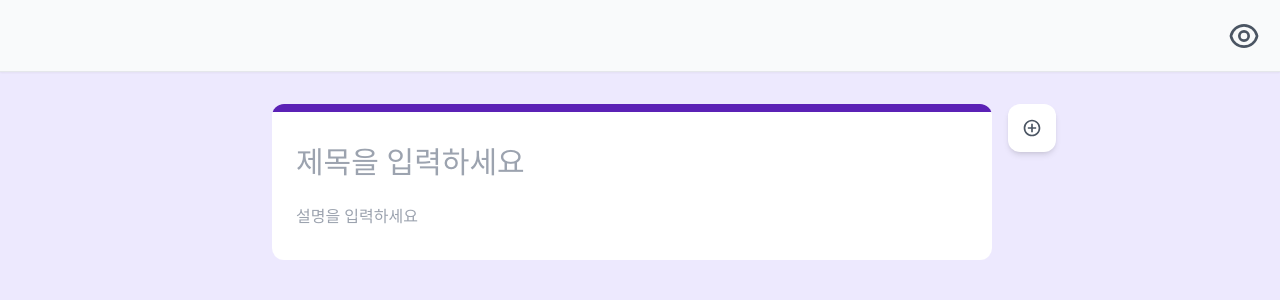
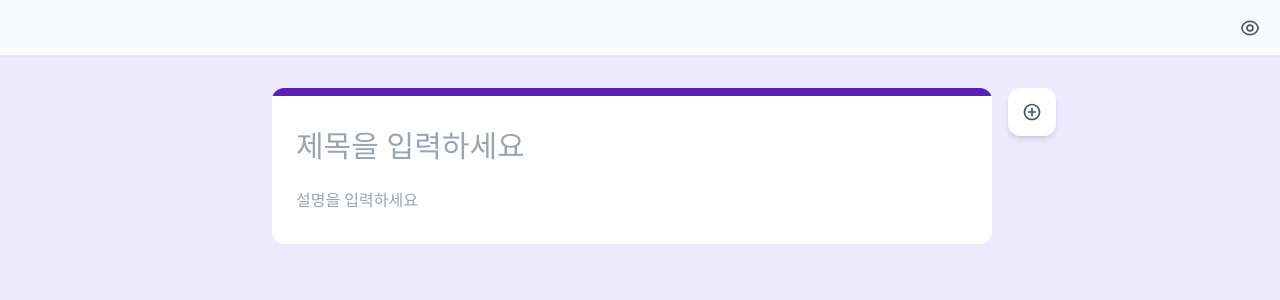
Before and after one commit to bh2980/googleFormClone, a React (Vite) app: page / in a window 1280 px wide. Shown: the top 300 px of the page. Built offline with nearby package versions, Linux system fonts and the light colour scheme.

Commit message:
design: CSS 조정

```diff
--- a/src/App.tsx
+++ b/src/App.tsx
@@ -46,14 +46,14 @@ function App() {
 
   return (
     <div className="flex flex-col min-h-screen bg-violet-100">
-      <div className="w-full h-[72px] flex justify-end shadow-sm border-b-gray-200 border-b-[1px] p-2 items-center bg-gray-50">
+      <div className="w-full h-[56px] flex justify-end shadow-sm border-b-gray-200 border-b-[1px] p-2 items-center bg-gray-50">
         <IconButton>
-          <RiEyeLine className="w-[32px] h-[32px] text-gray-600" />
+          <RiEyeLine className="w-[20px] h-[20px] text-gray-600" />
         </IconButton>
       </div>
-      <div className="flex w-full pt-8">
+      <div className="flex w-full p-8">
         <div className="flex-1"></div>
-        <form className="flex flex-[2] gap-4 flex-col">
+        <form className="flex flex-[2] gap-4 flex-col ">
           <TitleBlock />
           <DnDList className="flex flex-col gap-4">
             {questionIDList.map((qID, idx) => (
@@ -62,7 +62,7 @@ function App() {
           </DnDList>
         </form>
         <div className="flex-1 pl-4">
-          <div className="flex justify-center bg-white rounded-xl shadow-md w-[48px] h-[48px]">
+          <div className="flex justify-center bg-white shadow-md rounded-xl w-[48px] h-[48px]">
             <IconButton onClick={addQuestionBlock}>
               <RiAddCircleLine className={ICON_CLASS} />
             </IconButton>
```
